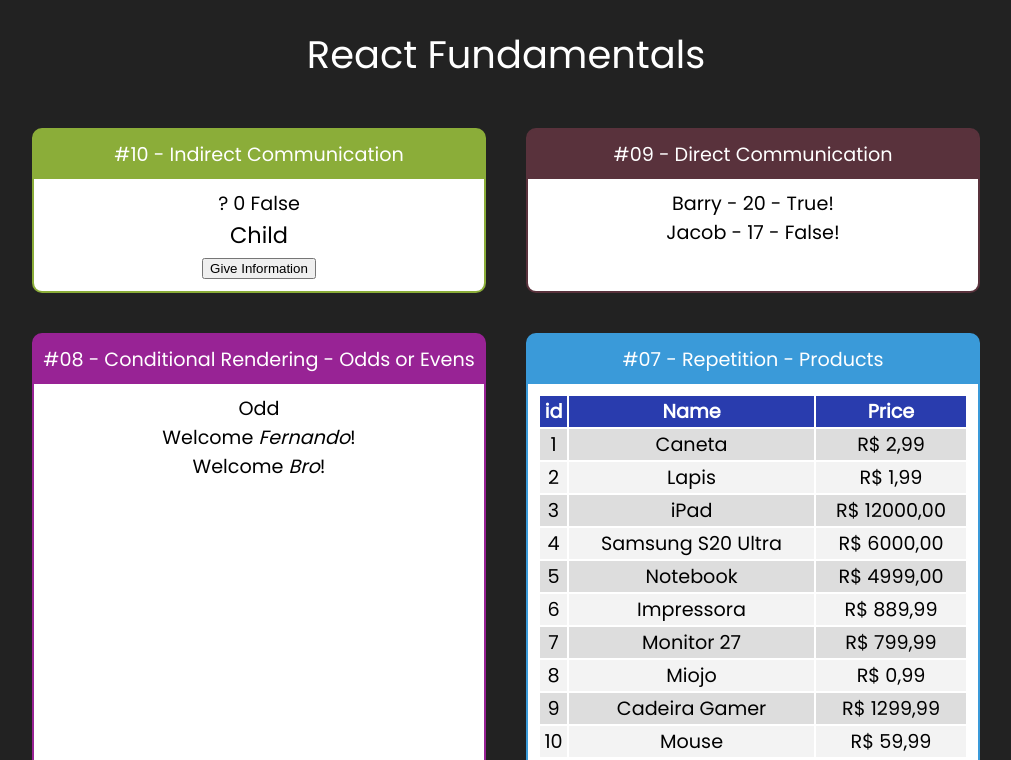
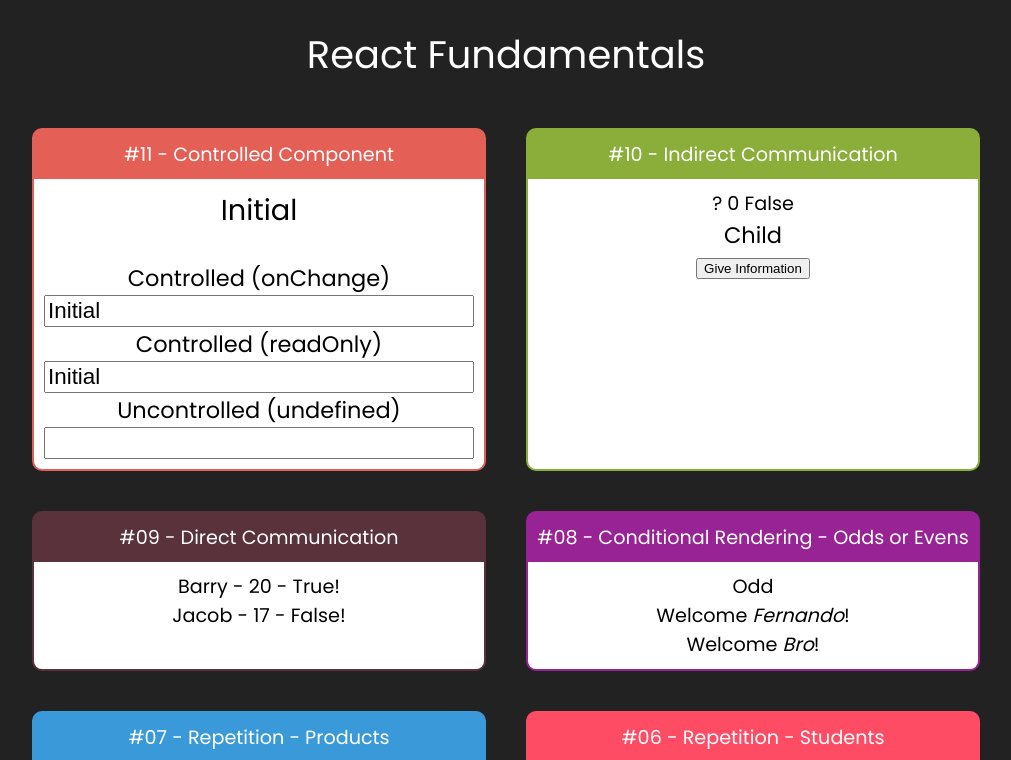
Before and after one commit to galenomoon/ReactFundamentals_React, a React (Create React App) app: page / in a window 1280 px wide. Shown: the top 760 px of the page, without its empty margins (134-1145 px from the left). Built offline with nearby package versions, Linux system fonts and the light colour scheme.

Commit message:
Controlled Components

```diff
--- a/src/App.jsx
+++ b/src/App.jsx
@@ -13,14 +13,19 @@
 import UserInfo from "./components/conditional/UserInfo";
 import DirectParent from "./components/communication/DirectParent";
 import IndirectParent from "./components/communication/IndirectParent";
+import Input from "./components/form/Input";
 
 export default () => (
   // _, (), props, (props) | This function only takes ONE parameter, so we can use UNDERLINE (_) to say that to the code
   // Or you can use "<React.Fragment><React.Fragment/>""
   <div className="App">
     <h1>React Fundamentals</h1>
+    <div className="cards">
 
-    <div className="cards">
+      <Card title="#11 - Controlled Component" color="#E45F56">
+        <Input></Input>
+      </Card>
+
       <Card title="#10 - Indirect Communication" color="#8bad39">
         <IndirectParent></IndirectParent>
       </Card>
--- /dev/null
+++ b/src/components/form/Input.css
@@ -0,0 +1,3 @@
+.Input input{
+    font-size: 1.4rem;
+}
--- /dev/null
+++ b/src/components/form/Input.jsx
@@ -0,0 +1,34 @@
+import React, { useState } from "react";
+import "./Input.css";
+
+export default (props) => {
+  const [value, setValue] = useState("Initial");
+
+  // Don't change the data through the graphical interface,
+  //   ⤵ but receive value only from data received via State
+
+  function whenChange(e) {
+    setValue(e.target.value);
+  }
+
+  return (
+    <div className="Input">
+      <h2>{value ? value : 'Type a text'}</h2>
+      <div style={{
+          display: "flex",
+          flexDirection: "column"
+      }}>
+          <br></br>
+          <h3>Controlled (onChange)</h3>
+        <input value={value} onChange={whenChange} />
+        <h3>Controlled (readOnly)</h3>
+        <input value={value} readOnly />
+        <h3>Uncontrolled (undefined)</h3>
+        <input value={undefined} />
+      </div>
+    </div>
+  );
+};
+
+// ONLY(State => Graphical Interface)| CONTROLLED COMPONENTS
+// Graphical Interface => State | UNCONTROLLED COMPONENTS
```
